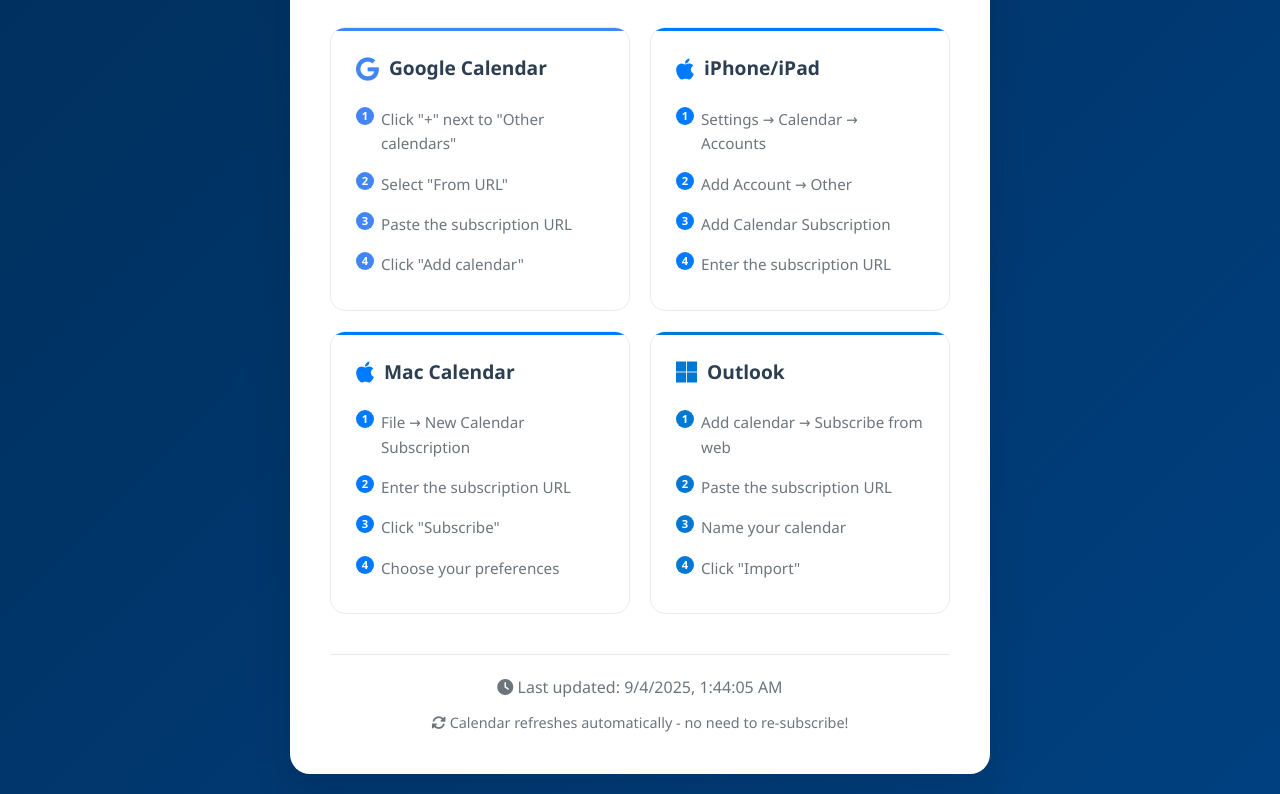
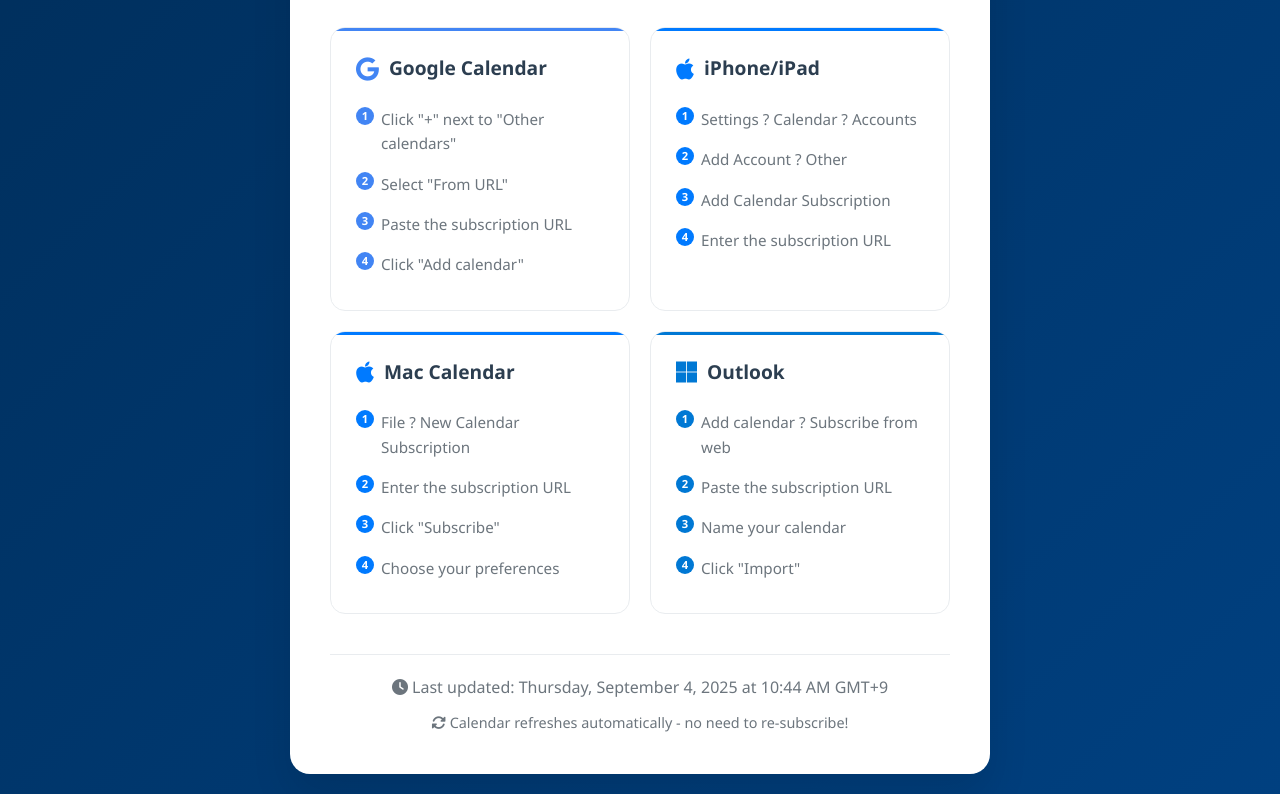
Before and after one commit to songdo-technology/songdo-technology.github.io, a plain HTML site: page index.html in a window 1280 px wide. Shown: the part 633-1427 px from the top of the page. Drawn offline with Linux system fonts and the light colour scheme.

Commit message:
Update timestamp - Thursday, September 4, 2025 at 10:44 AM GMT+9

```diff
--- a/index.html
+++ b/index.html
@@ -333,8 +333,8 @@
                     iPhone/iPad
                 </h3>
                 <ol class="steps">
-                    <li>Settings → Calendar → Accounts</li>
-                    <li>Add Account → Other</li>
+                    <li>Settings ? Calendar ? Accounts</li>
+                    <li>Add Account ? Other</li>
                     <li>Add Calendar Subscription</li>
                     <li>Enter the subscription URL</li>
                 </ol>
@@ -346,7 +346,7 @@
                     Mac Calendar
                 </h3>
                 <ol class="steps">
-                    <li>File → New Calendar Subscription</li>
+                    <li>File ? New Calendar Subscription</li>
                     <li>Enter the subscription URL</li>
                     <li>Click "Subscribe"</li>
                     <li>Choose your preferences</li>
@@ -359,7 +359,7 @@
                     Outlook
                 </h3>
                 <ol class="steps">
-                    <li>Add calendar → Subscribe from web</li>
+                    <li>Add calendar ? Subscribe from web</li>
                     <li>Paste the subscription URL</li>
                     <li>Name your calendar</li>
                     <li>Click "Import"</li>
@@ -378,7 +378,7 @@
 
 <script>
     document.addEventListener('DOMContentLoaded', function() {
-        document.getElementById('lastUpdated').textContent = new Date().toLocaleString();
+        document.getElementById('lastUpdated').textContent = 'Thursday, September 4, 2025 at 10:44 AM GMT+9';
     });
 
     function copyUrl() {
```
